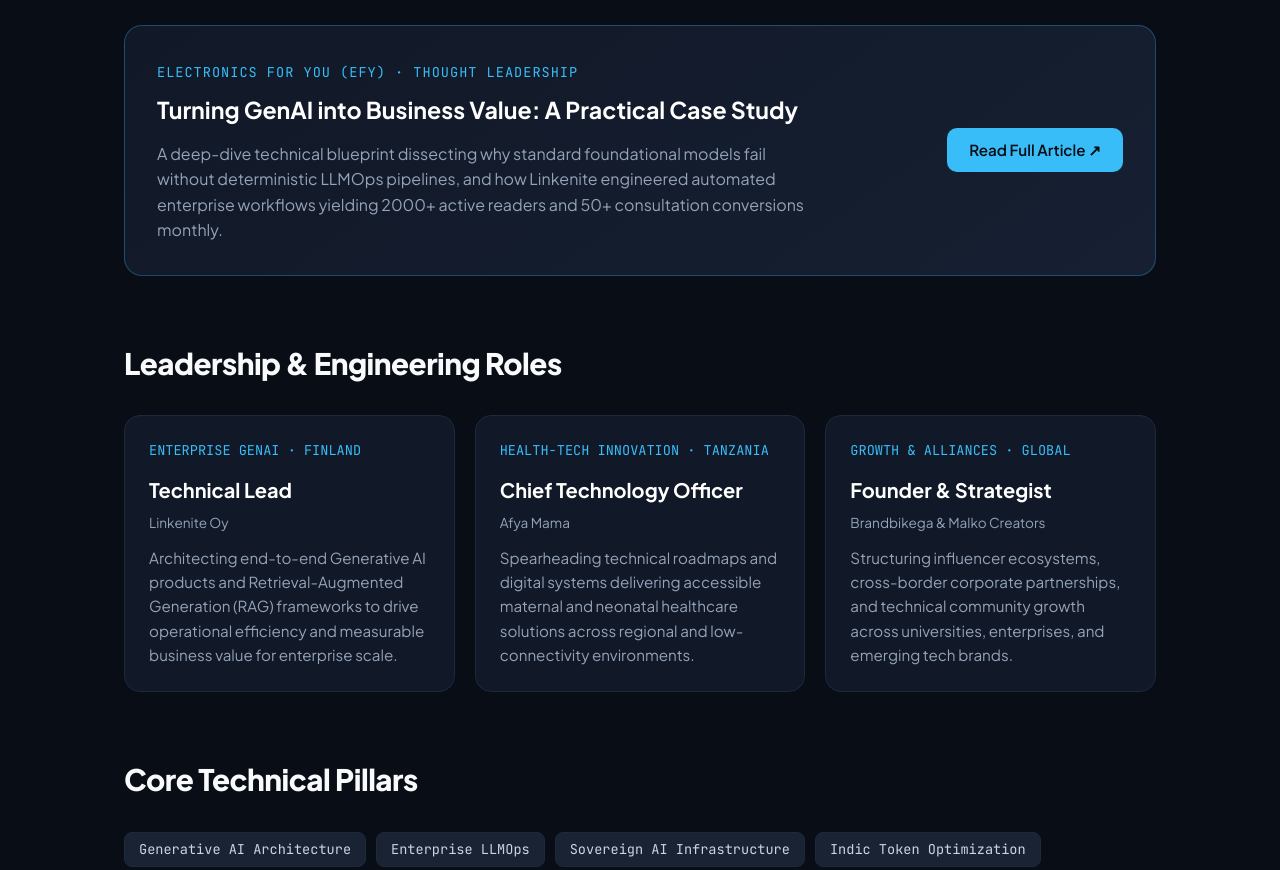
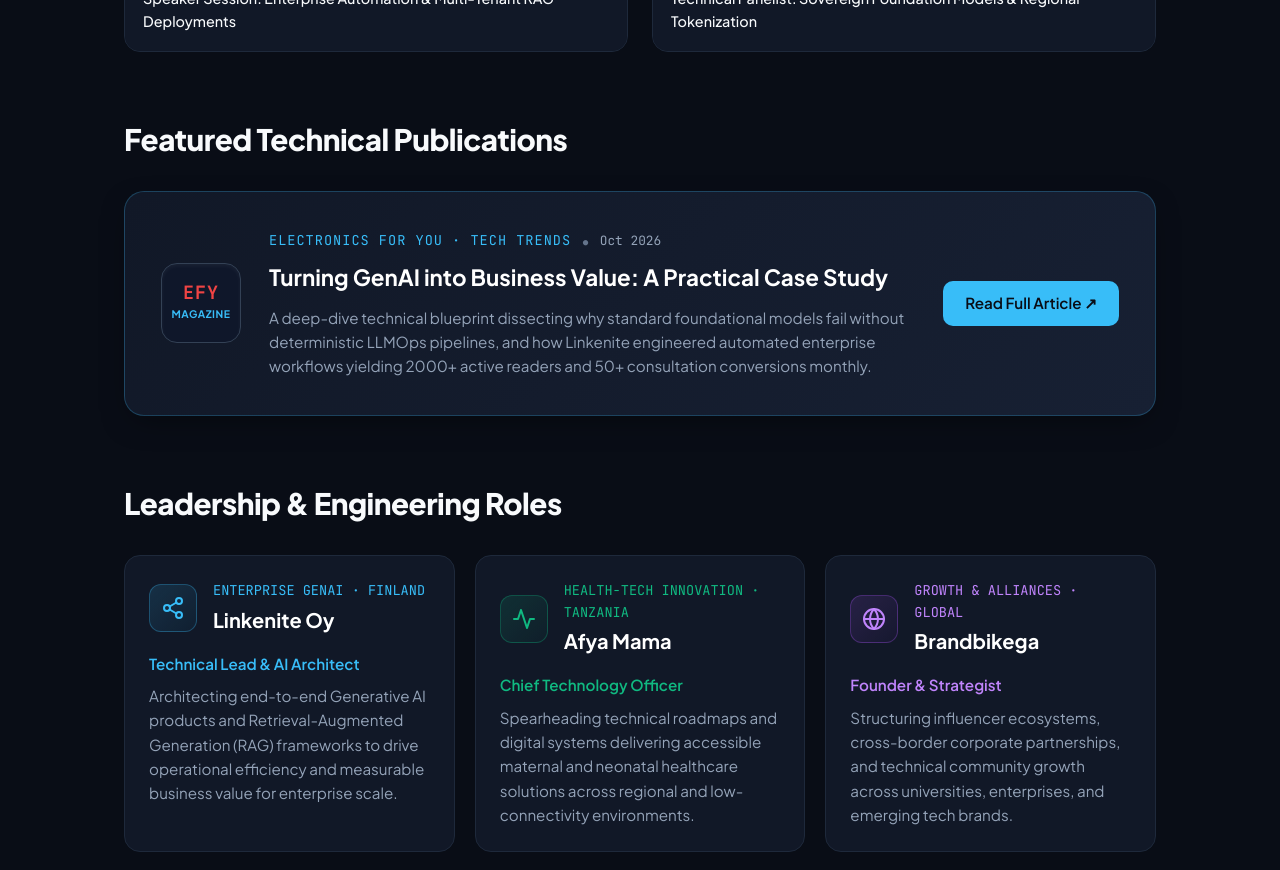
Before and after one commit to tisha-prog/portfolio-website, a website: page index.html in a window 1280 px wide. Shown: the part 1894-2764 px from the top of the page. Drawn offline with Linux system fonts and the light colour scheme.

Commit message:
Update index.html 2

```diff
--- a/index.html
+++ b/index.html
@@ -8,7 +8,7 @@
 
   <link rel="preconnect" href="https://fonts.googleapis.com">
   <link rel="preconnect" href="https://fonts.gstatic.com" crossorigin>
-  <link href="https://fonts.googleapis.com/css2?family=Plus+Jakarta+Sans:wght@300;400;500;600;700;800&family=JetBrains+Mono:wght@400;500;600&display=swap" rel="stylesheet">
+  <link href="https://fonts.googleapis.com/css2?family=Plus+Jakarta+Sans:wght@300;400;500;600;700;800&family=JetBrains+Mono:wght@400;500;600;700&display=swap" rel="stylesheet">
 
   <style>
     :root {
@@ -39,7 +39,7 @@
       border-bottom: 1px solid var(--card-border);
       position: sticky;
       top: 0;
-      background: rgba(9, 13, 22, 0.88);
+      background: rgba(9, 13, 22, 0.9);
       backdrop-filter: blur(14px);
       z-index: 100;
     }
@@ -87,7 +87,7 @@
       height: 320px;
       border-radius: 20px;
       object-fit: cover;
-      object-position: center top;
+      object-position: center 15%;
       border: 2px solid var(--card-border);
       box-shadow: 0 20px 40px -15px rgba(56, 189, 248, 0.25);
     }
@@ -172,9 +172,9 @@
 
     .stage-image {
       width: 100%;
-      height: 460px;
+      height: 480px;
       object-fit: cover;
-      object-position: center 20%;
+      object-position: center 25%;
       display: block;
       border-bottom: 1px solid var(--card-border);
     }
@@ -195,12 +195,13 @@
     }
     .keynote-description { color: var(--text-muted); font-size: 1rem; }
 
-    /* Speaking Sub-grid */
+    /* Speaking Sub-grid - Uncropped Contain */
     .stage-gallery-grid {
       display: grid;
       grid-template-columns: 1fr 1fr;
-      gap: 20px;
+      gap: 24px;
       margin-bottom: 48px;
+      align-items: stretch;
     }
 
     .stage-sub-card {
@@ -208,41 +209,82 @@
       border: 1px solid var(--card-border);
       border-radius: 16px;
       overflow: hidden;
+      display: flex;
+      flex-direction: column;
+      justify-content: space-between;
+      transition: border-color 0.2s;
+    }
+
+    .stage-sub-card:hover { border-color: rgba(56, 189, 248, 0.35); }
+
+    .stage-img-wrapper {
+      width: 100%;
+      height: 480px;
+      background: #090d16;
+      display: flex;
+      align-items: center;
+      justify-content: center;
     }
 
     .stage-sub-img {
       width: 100%;
-      height: 340px;
-      object-fit: cover;
-      object-position: center top;
+      height: 100%;
+      object-fit: contain;
       display: block;
     }
 
     .stage-sub-meta {
-      padding: 16px;
-      font-size: 0.85rem;
-      color: var(--text-muted);
+      padding: 18px;
+      font-size: 0.9rem;
+      color: var(--text);
+      font-weight: 500;
+      background: var(--card-bg);
       border-top: 1px solid var(--card-border);
     }
 
     /* Media & Featured Articles */
     .article-feature-card {
-      background: linear-gradient(145deg, #111827 0%, #162032 100%);
-      border: 1px solid rgba(56, 189, 248, 0.3);
-      border-radius: 18px;
-      padding: 32px;
+      background: linear-gradient(135deg, #111827 0%, #172033 100%);
+      border: 1px solid rgba(56, 189, 248, 0.25);
+      border-radius: 20px;
+      padding: 36px;
       display: grid;
-      grid-template-columns: 1fr auto;
-      gap: 24px;
+      grid-template-columns: auto 1fr auto;
+      gap: 28px;
       align-items: center;
       margin-bottom: 56px;
+      box-shadow: 0 10px 30px -10px rgba(0, 0, 0, 0.5);
     }
 
-    .article-feature-card h3 {
-      font-size: 1.45rem;
+    .publication-logo-box {
+      width: 80px;
+      height: 80px;
+      background: #0f172a;
+      border: 1px solid #334155;
+      border-radius: 16px;
+      display: flex;
+      flex-direction: column;
+      align-items: center;
+      justify-content: center;
+      box-shadow: inset 0 2px 4px rgba(255, 255, 255, 0.05);
+      flex-shrink: 0;
+    }
+
+    .efy-badge-text {
+      font-family: 'JetBrains Mono', monospace;
+      font-weight: 800;
+      font-size: 1.15rem;
+      letter-spacing: 1px;
+      color: #ef4444;
+      line-height: 1;
+    }
+
+    .efy-sub-badge {
+      font-size: 0.65rem;
       font-weight: 700;
-      color: #fff;
-      margin: 8px 0 12px;
+      color: #38bdf8;
+      letter-spacing: 0.5px;
+      margin-top: 4px;
     }
 
     .article-source-tag {
@@ -273,7 +315,43 @@
       transform: translateY(-2px);
     }
 
-    .card h3 { font-size: 1.25rem; font-weight: 700; margin-bottom: 6px; color: #fff; }
+    .card-header-flex {
+      display: flex;
+      align-items: center;
+      gap: 16px;
+      margin-bottom: 16px;
+    }
+
+    .role-logo-icon {
+      width: 48px;
+      height: 48px;
+      border-radius: 12px;
+      display: flex;
+      align-items: center;
+      justify-content: center;
+      flex-shrink: 0;
+      border: 1px solid rgba(255, 255, 255, 0.08);
+    }
+
+    .logo-linkenite {
+      background: linear-gradient(135deg, rgba(56, 189, 248, 0.15), rgba(14, 165, 233, 0.05));
+      border-color: rgba(56, 189, 248, 0.3);
+      color: #38bdf8;
+    }
+
+    .logo-afya {
+      background: linear-gradient(135deg, rgba(16, 185, 129, 0.15), rgba(5, 150, 105, 0.05));
+      border-color: rgba(16, 185, 129, 0.3);
+      color: #10b981;
+    }
+
+    .logo-brandbikega {
+      background: linear-gradient(135deg, rgba(168, 85, 247, 0.15), rgba(126, 34, 206, 0.05));
+      border-color: rgba(168, 85, 247, 0.3);
+      color: #c084fc;
+    }
+
+    .card h3 { font-size: 1.25rem; font-weight: 700; margin-bottom: 4px; color: #fff; }
     .card .meta {
       font-size: 0.85rem;
       color: var(--primary);
@@ -311,6 +389,7 @@
       .article-feature-card { grid-template-columns: 1fr; }
       .stage-gallery-grid { grid-template-columns: 1fr; }
       .stage-image { height: 260px; }
+      .stage-img-wrapper { height: 380px; }
     }
   </style>
 
@@ -367,7 +446,7 @@
     <!-- Hero Section -->
     <section class="hero" id="about">
       <div class="avatar-wrapper">
-        <img src="images/image.png" alt="Tisha Singh" class="avatar-img">
+        <img src="images/image4.jpg" alt="Tisha Singh" class="avatar-img">
       </div>
       <div>
         <div class="badge">
@@ -401,14 +480,18 @@
         </div>
       </div>
 
-      <!-- Breakout Speaking Grid -->
+      <!-- Breakout Speaking Grid (Contain / No Crop) -->
       <div class="stage-gallery-grid">
         <div class="stage-sub-card">
-          <img src="images/image3.jpg" alt="Tisha Singh Keynote Speaker Session" class="stage-sub-img">
+          <div class="stage-img-wrapper">
+            <img src="images/image3.jpg" alt="Tisha Singh Keynote Speaker Session" class="stage-sub-img">
+          </div>
           <div class="stage-sub-meta">Speaker Session: Enterprise Automation &amp; Multi-Tenant RAG Deployments</div>
         </div>
         <div class="stage-sub-card">
-          <img src="images/image4.jpg" alt="Tisha Singh Technical Panelist" class="stage-sub-img">
+          <div class="stage-img-wrapper">
+            <img src="images/image4.jpg" alt="Tisha Singh Technical Panelist" class="stage-sub-img">
+          </div>
           <div class="stage-sub-meta">Technical Panelist: Sovereign Foundation Models &amp; Regional Tokenization</div>
         </div>
       </div>
@@ -418,15 +501,25 @@
     <section id="publications">
       <h2 class="section-title">Featured Technical Publications</h2>
       <div class="article-feature-card">
+        <div class="publication-logo-box">
+          <span class="efy-badge-text">EFY</span>
+          <span class="efy-sub-badge">MAGAZINE</span>
+        </div>
+
         <div>
-          <span class="article-source-tag">Electronics For You (EFY) · Thought Leadership</span>
-          <h3>Turning GenAI into Business Value: A Practical Case Study</h3>
-          <p style="color: var(--text-muted); max-width: 650px;">
+          <div style="display: flex; align-items: center; gap: 10px; margin-bottom: 6px;">
+            <span class="article-source-tag">Electronics For You · Tech Trends</span>
+            <span style="color: #64748b;">•</span>
+            <span style="font-size: 0.8rem; color: #94a3b8; font-family: 'JetBrains Mono', monospace;">Oct 2026</span>
+          </div>
+          <h3 style="margin: 0 0 10px; font-size: 1.4rem; font-weight: 700; color: #fff;">Turning GenAI into Business Value: A Practical Case Study</h3>
+          <p style="color: var(--text-muted); font-size: 0.95rem; margin: 0; max-width: 680px;">
             A deep-dive technical blueprint dissecting why standard foundational models fail without deterministic LLMOps pipelines, and how Linkenite engineered automated enterprise workflows yielding 2000+ active readers and 50+ consultation conversions monthly.
           </p>
         </div>
+
         <div>
-          <a href="https://www.electronicsforu.com/technology-trends/turning-genai-into-business-value-a-practical-case-study" target="_blank" rel="noopener" class="btn btn-primary">Read Full Article &#8599;</a>
+          <a href="https://www.electronicsforu.com/technology-trends/turning-genai-into-business-value-a-practical-case-study" target="_blank" rel="noopener" class="btn btn-primary" style="white-space: nowrap;">Read Full Article &#8599;</a>
         </div>
       </div>
     </section>
@@ -435,32 +528,70 @@
     <section id="leadership">
       <h2 class="section-title">Leadership &amp; Engineering Roles</h2>
       <div class="grid-cards">
+
+        <!-- Linkenite Oy -->
         <div class="card">
-          <div class="meta">ENTERPRISE GENAI · FINLAND</div>
-          <h3>Technical Lead</h3>
-          <p class="meta" style="color: #94a3b8; font-family: inherit;">Linkenite Oy</p>
+          <div class="card-header-flex">
+            <div class="role-logo-icon logo-linkenite">
+              <svg width="24" height="24" viewBox="0 0 24 24" fill="none" stroke="currentColor" stroke-width="2" stroke-linecap="round" stroke-linejoin="round">
+                <circle cx="18" cy="5" r="3"></circle>
+                <circle cx="6" cy="12" r="3"></circle>
+                <circle cx="18" cy="19" r="3"></circle>
+                <line x1="8.59" y1="13.51" x2="15.42" y2="17.49"></line>
+                <line x1="15.41" y1="6.51" x2="8.59" y2="10.49"></line>
+              </svg>
+            </div>
+            <div>
+              <div class="meta" style="margin-bottom: 2px;">ENTERPRISE GENAI · FINLAND</div>
+              <h3 style="margin: 0;">Linkenite Oy</h3>
+            </div>
+          </div>
+          <p class="meta" style="color: #38bdf8; font-family: inherit; font-size: 0.95rem; font-weight: 600; margin-bottom: 8px;">Technical Lead &amp; AI Architect</p>
           <p>
             Architecting end-to-end Generative AI products and Retrieval-Augmented Generation (RAG) frameworks to drive operational efficiency and measurable business value for enterprise scale.
           </p>
         </div>
 
+        <!-- Afya Mama -->
         <div class="card">
-          <div class="meta">HEALTH-TECH INNOVATION · TANZANIA</div>
-          <h3>Chief Technology Officer</h3>
-          <p class="meta" style="color: #94a3b8; font-family: inherit;">Afya Mama</p>
+          <div class="card-header-flex">
+            <div class="role-logo-icon logo-afya">
+              <svg width="24" height="24" viewBox="0 0 24 24" fill="none" stroke="currentColor" stroke-width="2" stroke-linecap="round" stroke-linejoin="round">
+                <path d="M22 12h-4l-3 9L9 3l-3 9H2"></path>
+              </svg>
+            </div>
+            <div>
+              <div class="meta" style="margin-bottom: 2px; color: #10b981;">HEALTH-TECH INNOVATION · TANZANIA</div>
+              <h3 style="margin: 0;">Afya Mama</h3>
+            </div>
+          </div>
+          <p class="meta" style="color: #10b981; font-family: inherit; font-size: 0.95rem; font-weight: 600; margin-bottom: 8px;">Chief Technology Officer</p>
           <p>
             Spearheading technical roadmaps and digital systems delivering accessible maternal and neonatal healthcare solutions across regional and low-connectivity environments.
           </p>
         </div>
 
+        <!-- Brandbikega & Malko -->
         <div class="card">
-          <div class="meta">GROWTH &amp; ALLIANCES · GLOBAL</div>
-          <h3>Founder &amp; Strategist</h3>
-          <p class="meta" style="color: #94a3b8; font-family: inherit;">Brandbikega &amp; Malko Creators</p>
+          <div class="card-header-flex">
+            <div class="role-logo-icon logo-brandbikega">
+              <svg width="24" height="24" viewBox="0 0 24 24" fill="none" stroke="currentColor" stroke-width="2" stroke-linecap="round" stroke-linejoin="round">
+                <circle cx="12" cy="12" r="10"></circle>
+                <line x1="2" y1="12" x2="22" y2="12"></line>
+                <path d="M12 2a15.3 15.3 0 0 1 4 10 15.3 15.3 0 0 1-4 10 15.3 15.3 0 0 1-4-10 15.3 15.3 0 0 1 4-10z"></path>
+              </svg>
+            </div>
+            <div>
+              <div class="meta" style="margin-bottom: 2px; color: #c084fc;">GROWTH &amp; ALLIANCES · GLOBAL</div>
+              <h3 style="margin: 0;">Brandbikega</h3>
+            </div>
+          </div>
+          <p class="meta" style="color: #c084fc; font-family: inherit; font-size: 0.95rem; font-weight: 600; margin-bottom: 8px;">Founder &amp; Strategist</p>
           <p>
             Structuring influencer ecosystems, cross-border corporate partnerships, and technical community growth across universities, enterprises, and emerging tech brands.
           </p>
         </div>
+
       </div>
     </section>
 
```
